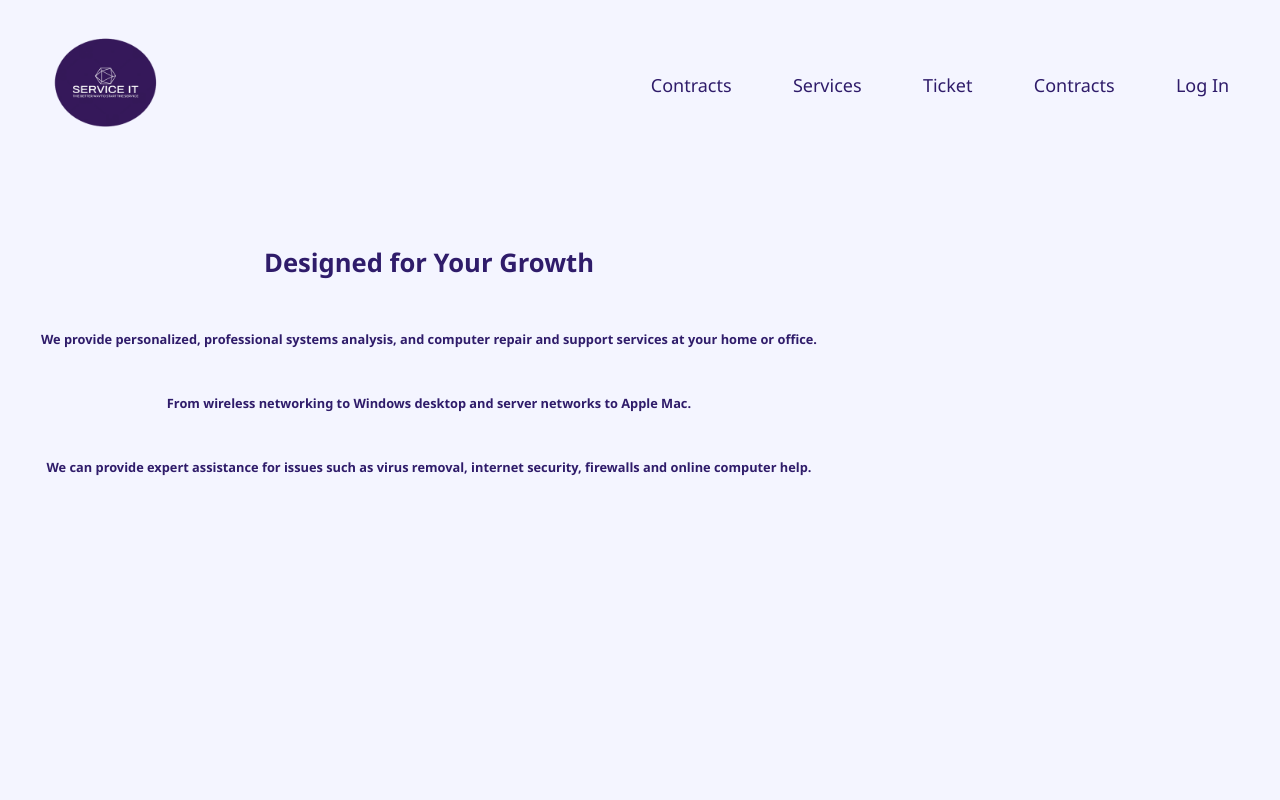
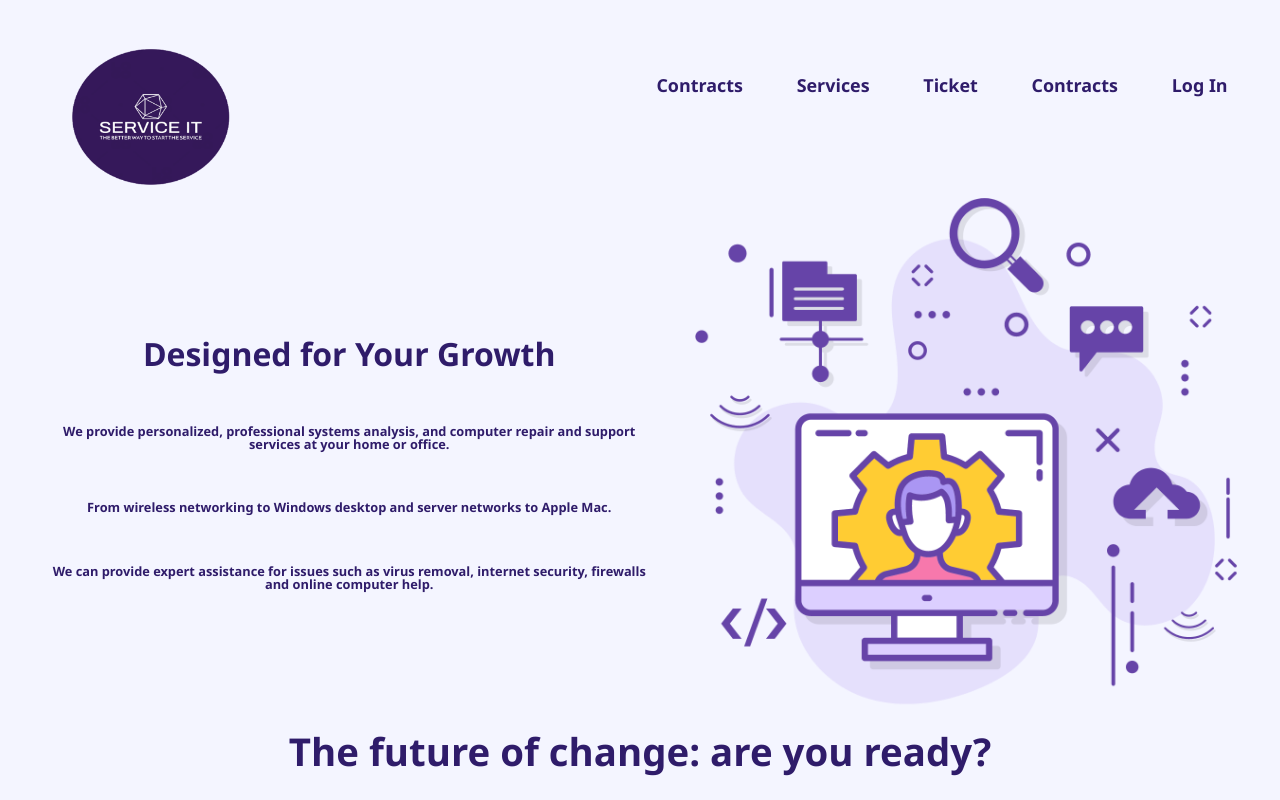
Before and after one commit to Fluffkin23/Project-2-Resit, a PHP site: page / in a window 1280 px wide. Run offline with PHP 8.4, Linux system fonts and the light colour scheme.

Commit message:
index page
index page completed
- changed size presentation.png
- added footer index.html

```diff
--- a/index.html
+++ b/index.html
@@ -17,32 +17,46 @@
             <ul class="nav-links">
 
                 <div class="menu">
-          <li><a href="/">Contracts</a></li>
-          <li><a href="/">Services</a></li>
-          <li><a href="/">Ticket</a></li>
-          <li><a href="/">Contracts</a></li>
-          <li><a href="/">Log In</a></li>
+                    <li><a href="/contact.html">Contracts</a></li>
+                    <li><a href="/services.html">Services</a></li>
+                    <li><a href="/ticket.html">Ticket</a></li>
+                    <li><a href="/contracts.html">Contracts</a></li>
+                    <li><a href="/login.html">Log In</a></li>
                 </div>
 
             </ul>
         </nav>
 
         <div class="description-box">
+
             <div class="text">
                 <h1>Designed for Your Growth</h1>
+
                 <p> We provide personalized, professional systems analysis,
                     and computer repair and support services at your home or
                     office.
                 </p>
+
                 <p> From wireless networking to Windows desktop and server
                     networks
                     to Apple Mac.
                 </p>
+
                 <p> We can provide expert assistance for issues such as virus
                     removal, internet security, firewalls and online computer
                     help.
                 </p>
             </div>
+
+            <div class="text-image">
+                <img src="/res/presentation.png" alt="support image for
+                    description text">
+            </div>
+
+        </div>
+
+        <div class="footer">
+            <h1>The future of change: are you ready?</h1>
         </div>
     </body>
 </html>
--- a/style.css
+++ b/style.css
@@ -1,4 +1,5 @@
 /* start index page */
+
 * {
   margin: 0.3vw;
   padding: 0;
@@ -22,7 +23,7 @@ li {
   display: flex;
   align-items: center;
   justify-content: space-between;
-  padding: 10px;
+  padding: 1VW;
 }
 
 .nav-links a {
@@ -35,33 +36,36 @@ li {
 }
 
 .logo>img {
-  height: 9vw;
+  height: 14vw;
   width: auto;
   max-width: 20vw;
 }
 
 .menu {
   display: flex;
-  gap: 1em;
-  font-size: 18px;
+  gap: 1vw;
+  font-size: 1.4vw;
+  font-weight: 600;
+  margin-top: -5vw;
 }
 
 .menu li:hover {
   background-color: #fff;
-  border-radius: 5px;
+  border-radius: 1vw;
   transition: 0.3s ease;
 }
 
 .menu li {
-  padding: 5px 14px;
+  padding: 1vw 1vw;
 }
 
 .description-box {
   display: flex;
-  flex-direction: column;
   justify-content: center;
   align-items: flex-start;
-  margin-top: 4vw;
+  flex-direction: row;
+  margin-top: 3vw;
+  width: 95vw;
 }
 
 .text {
@@ -69,20 +73,52 @@ li {
   justify-content: center;
   align-items: center;
   flex-direction: column;
-  font-size: 1vw;
   color: #2F1C6A;
   font-weight: 600;
   line-height: 1vw;
+  text-align: center;
+  margin-top: 3vw;
 }
 
 .text>h1 {
   display: flex;
   margin: 3vw;
+  font-size: 2.5vw;
 }
 
 .text>p {
   display: flex;
   margin: 2vw;
+  font-size: 1vw;
+}
+
+.text-image {
+  display: flex;
+  justify-content: center;
+  justify-items: center;
+  flex-direction: row;
+  align-items: center;
+  margin-right: -2vw;
+  margin-top: -6vw;
+}
+
+.text-image>img {
+  height: 40vw;
+  width: auto;
+}
+
+.footer {
+  display: flex;
+  justify-content: center;
+  justify-items: center;
+  flex-direction: row;
+  align-items: center;
+}
+
+.footer>h1 {
+  display: flex;
+  font-size: 3vw;
+  color: #2F1C6A;
 }
 
 
```
Also changed, not shown: res/presentation.png, 1 other file. Lines whose indentation alone changed are shown as unchanged.
